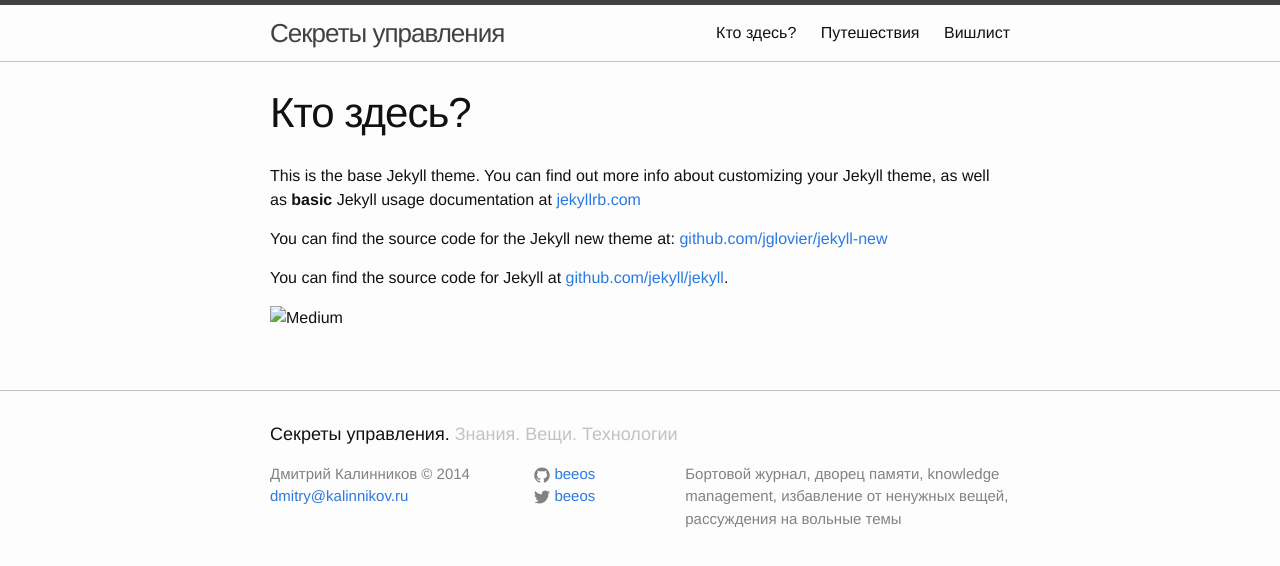
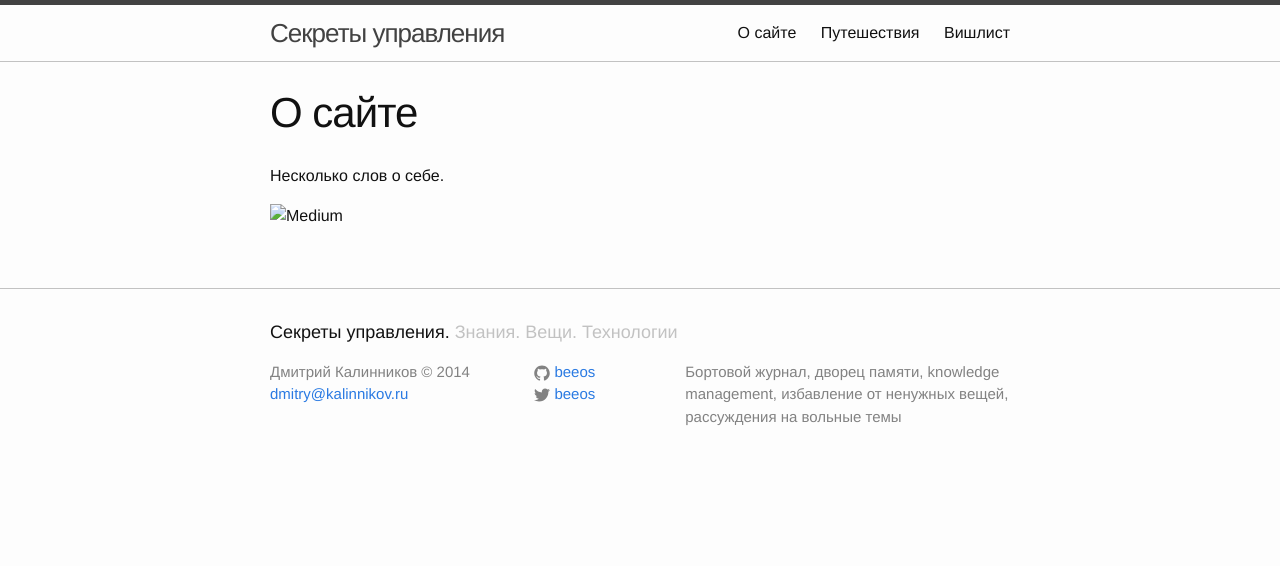
Before and after one commit to beeos/beeos.github.io, a Jekyll site: the page built from about.md, in a window 1280 px wide. Shown: the top 566 px of the page. Built offline with Jekyll 4.4.1, drawn with Linux system fonts in a browser that asks for light colours.

Commit message:
'About' page modification

```diff
--- a/about.md
+++ b/about.md
@@ -1,13 +1,9 @@
 ---
 layout: page
-title: Кто здесь?
+title: О сайте
 permalink: /about/
 ---
 
-This is the base Jekyll theme. You can find out more info about customizing your Jekyll theme, as well as **basic** Jekyll usage documentation at [jekyllrb.com](http://jekyllrb.com/)
-
-You can find the source code for the Jekyll new theme at: [github.com/jglovier/jekyll-new](https://github.com/jglovier/jekyll-new)
-
-You can find the source code for Jekyll at [github.com/jekyll/jekyll](https://github.com/jekyll/jekyll).
+Несколько слов о себе.
 
 ![Medium](https://medium.com/favicon.ico)
```
